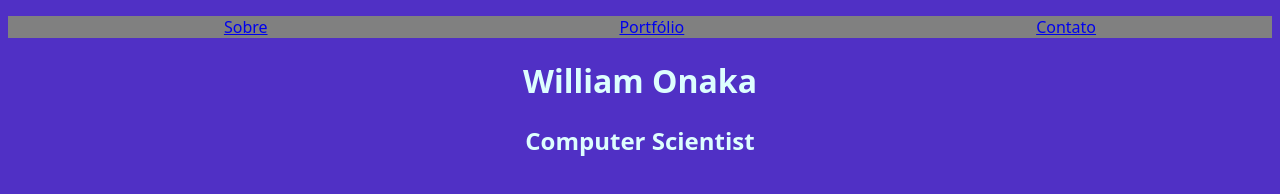
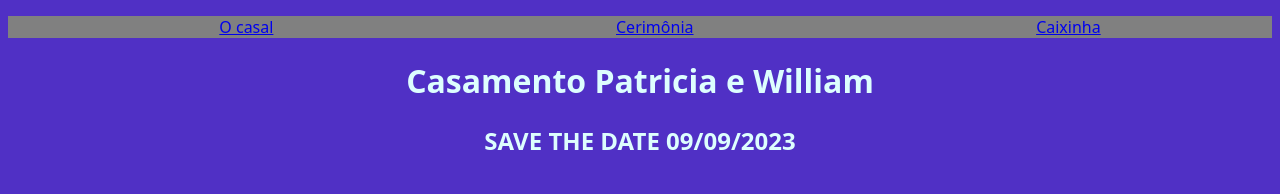
Before and after one commit to w0naka/casamentoWillicia2023, a plain HTML site: page index.html in a window 1280 px wide. Drawn offline with Linux system fonts and the light colour scheme.

Commit message:
Update index.html

```diff
--- a/index.html
+++ b/index.html
@@ -2,19 +2,19 @@
 <html lang="en">
 <head>
   <meta charset="UTF-8">
-  <title>William Onaka</title>
+  <title>Casameneto Patricia e Wiliam</title>
   <link rel="stylesheet" href="css/styles.css">
 </head>
 <body>
   <header>
 	  <nav class="menu">
 		<ul>
-		  <li><a href="#">Sobre</a></li>
-		  <li><a href="#">Portfólio</a></li>
-		  <li><a href="#">Contato</a></li>
+		  <li><a href="#">O casal</a></li>
+		  <li><a href="#">Cerimônia</a></li>
+		  <li><a href="#">Caixinha</a></li>
 		</ul>
 	  </nav>
-	  <h1 class="site-title">William Onaka</h1>
-	  <h2 class="site-subtitle">Computer Scientist</h2>
+	  <h1 class="site-title">Casamento Patricia e William</h1>
+	  <h2 class="site-subtitle">SAVE THE DATE 09/09/2023</h2>
 	</header>
 </body>
```
